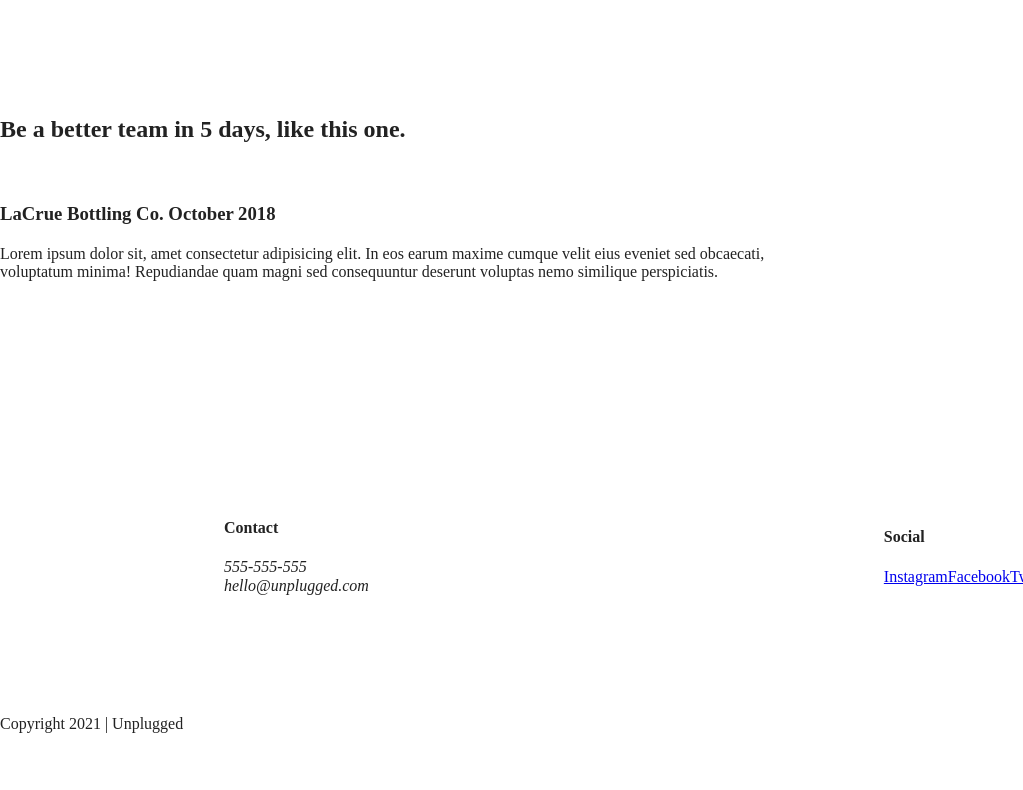
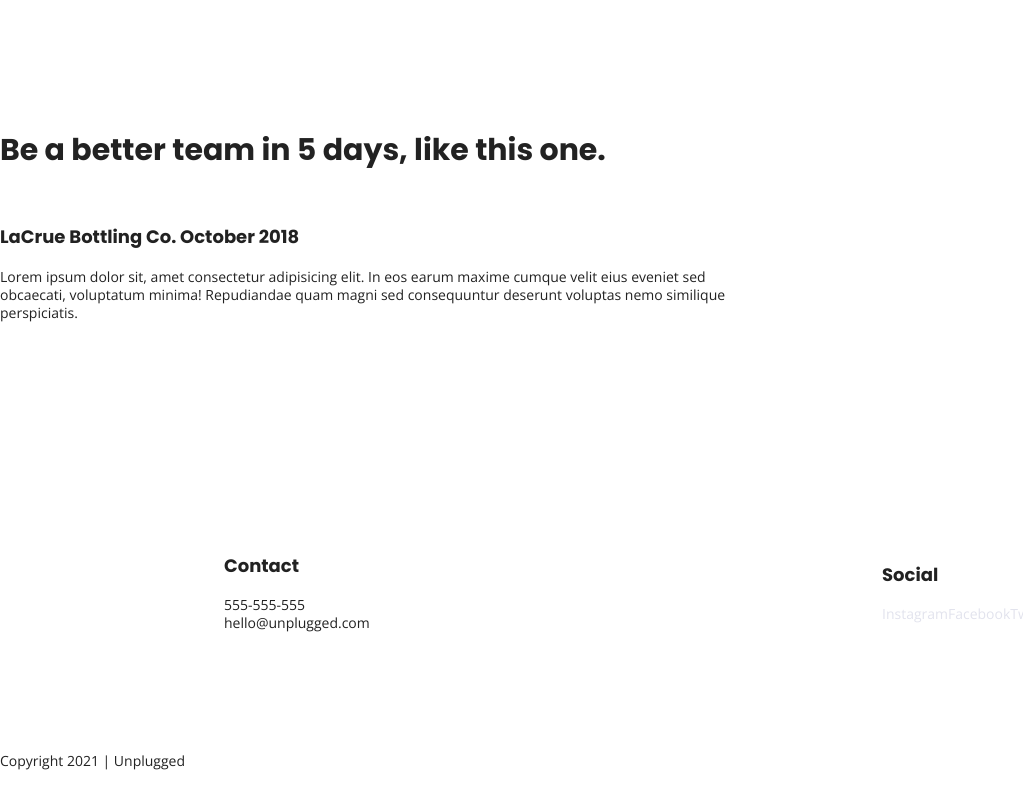
Before and after one commit to marianarausch/responsive-skillcrush, a website built with Parcel: page index.html in a window 1280 px wide. Shown: the part 1477-2267 px from the top of the page, without its empty margins (0-1023 px from the left). Before the commit the page ends 2231 px from the top, so only its background shows below. Built offline with nearby package versions, Linux system fonts and the light colour scheme.

Commit message:
Styled text

```diff
--- a/about/index.html
+++ b/about/index.html
@@ -13,6 +13,7 @@
 
     <link rel="manifest" href="site.webmanifest" />
     <link rel="apple-touch-icon" href="icon.png" />
+    <link href="https://fonts.googleapis.com/css?family=Open+Sans:400,700|Poppins:500,700" rel="stylesheet">
     <!-- Place favicon.ico in the root directory -->
 
     <link rel="stylesheet" href="/css/normalize.css" />
--- a/css/main.css
+++ b/css/main.css
@@ -77,6 +77,52 @@ textarea {
 /* ==========================================================================
    Author's custom styles
    ========================================================================== */
+/* General Styles */
+html {
+  font-size: 16px;
+}
+body {
+  font-family: "Open Sans", sans-serif;
+  font-size: 1em;
+  text-align: left;
+}
+
+ul,
+ol {
+  list-style-type: none;
+}
+a {
+  color: #e2e3ed;
+  text-decoration: none;
+}
+
+h2 {
+  font-family: "Poppins", sans-serif;
+  font-size: 1.875em;
+}
+h3,
+h4 {
+  font-family: "Poppins", sans-serif;
+  margin: 20px 0;
+  font-size: 1.125em;
+}
+
+p {
+  font-size: 0.875em;
+  line-height: 1.285;
+}
+img {
+}
+figure {
+}
+address {
+  font-style: normal;
+}
+.content-wrapper {
+  width: 90%;
+  margin: 50px 0;
+}
+
 header,
 footer {
   display: flex;
--- a/index.html
+++ b/index.html
@@ -14,6 +14,7 @@
 
   <link rel="manifest" href="site.webmanifest">
   <link rel="apple-touch-icon" href="icon.png">
+  <link href="https://fonts.googleapis.com/css?family=Open+Sans:400,700|Poppins:500,700" rel="stylesheet">
   <!-- Place favicon.ico in the root directory -->
 
   <link rel="stylesheet" href="css/normalize.css">
```
Also changed, not shown: faq/index.html (+2 -0 lines).
